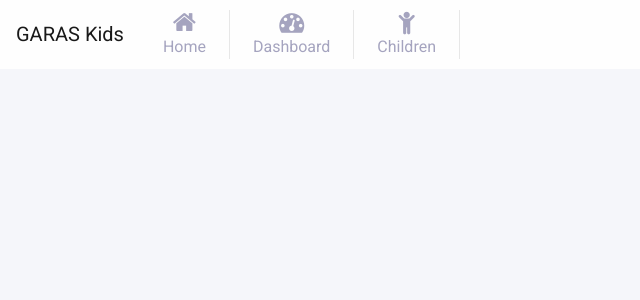
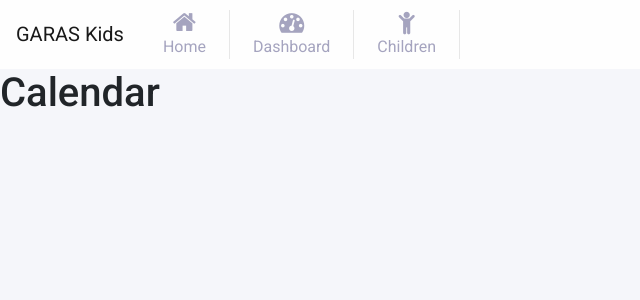
Before and after one commit to AndrewNagyNemr/GarasKids, a React (Create React App) app: page /calender in a window 1280 px wide. Shown: the top 300 px of the page, without its empty margins (0-640 px from the left). Built offline with nearby package versions, Linux system fonts and the light colour scheme.

Commit message:
adding calnedar components and removing layout

```diff
--- a/package.json
+++ b/package.json
@@ -9,6 +9,7 @@
     "axios": "^0.19.2",
     "bootstrap": "^4.5.0",
     "joi-browser": "^13.4.0",
+    "moment": "^2.26.0",
     "react": "^16.13.1",
     "react-bootstrap": "^1.0.1",
     "react-dom": "^16.13.1",
--- a/src/App.js
+++ b/src/App.js
@@ -5,10 +5,10 @@ import LogIn from "./authentication/login";
 import Dashboard from "./Dashboard";
 import ChildProfile from './child-profile/child-profile';
 import {Route} from "react-router-dom";
-import Layout from './Layout/Layout';
 
 import './App.css';
 // import "bootstrap/dist/css/bootstrap.min.css";
+import Calendar from './components/calender/calendar';
 
 class App extends Component {
   state = {};
@@ -16,13 +16,12 @@ class App extends Component {
     return (
       <React.Fragment>
         <CustomNavbar />
-        <Layout>
 
         <Route path="/dashboard" exact component={Dashboard} />
         <Route path="/children" exact component={Children} />
         <Route path="/child-profile" exact component={ChildProfile} />
+        <Route path="/calender" exact component={Calendar} />
 
-        </Layout>
       </React.Fragment>
     );
   }
--- /dev/null
+++ b/src/components/calender/calendar.jsx
@@ -0,0 +1,18 @@
+import React, { Component } from "react";
+import moment from "moment";
+
+class Calendar extends Component {
+  state = {};
+  render() {
+    const weekdayshort = moment.weekdaysShort();
+    console.log(weekdayshort);
+
+    return (
+      <React.Fragment>
+        <h1>Calendar</h1>
+      </React.Fragment>
+    );
+  }
+}
+
+export default Calendar;
```
Also changed, not shown: 1 other file (tests, documents, lock files or other folders).
